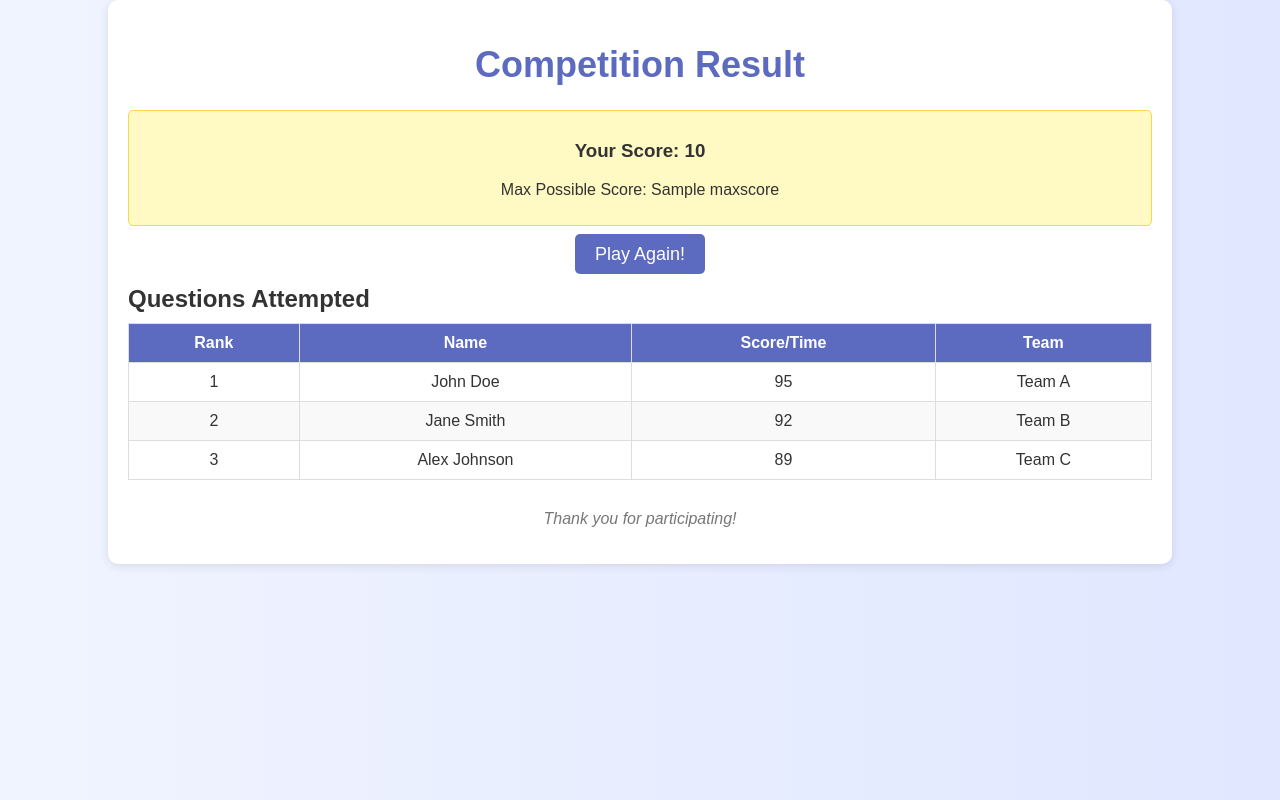
After one commit to kairavb/dsaplatform, a Flask app: template templates/result.html in a window 1280 px wide. The commit adds this page. Run offline with Flask 3, Linux system fonts and the light colour scheme; the template is opened without the code that fills it: most values are stand-ins (such as "Sample title", 1, 10 or a date in 2020); parts of the project's set-up code (start-up, migrations or seed data) failed here and were passed over.

Commit message:
result screen

```diff
--- a/app.py
+++ b/app.py
@@ -18,9 +18,9 @@ app = Flask(__name__)
 @app.route("/", methods=["GET","POST"])
 def index():
     if request.method == "POST":
-        global qdata, score
+        global qdata, score, maxscore
         qdata = []
-        score = 0
+        score, maxscore = 0, 0
         qid = int(request.form.get("code"))
 
         if qid == 1:
@@ -66,7 +66,8 @@ def game():
 
         qdata.pop()
         if len(qdata) == 0:
-            return f"your total score is: {score} out of {maxscore}"
+            return redirect("/result")
+
     else:
         if len(qdata) == 0:
             return redirect("/")
@@ -74,9 +75,12 @@ def game():
     return render_template("game.html", timer=qdata[-1][1], prblm=data[qdata[-1][0]][2], code=return_code, output=output, score=score)
 
 
-@app.route("/results", methods=["GET","POST"])
+@app.route("/result")
 def result():
-    return render_template("index.html")
+    if maxscore == 0:
+        return redirect("/")
+    else:
+        return render_template("result.html", score=score, maxscore=maxscore)
 
 
 if __name__ == "__main__":
--- a/templates/game.html
+++ b/templates/game.html
@@ -98,7 +98,7 @@
     // popup
     let num = `{{code}}`
     if (num == 1) {
-        let msg = `BKL dhang se code likh !!\n{{output | safe}}`;
+        let msg = `{{output | safe}}`;
         alert(msg);
     }
 
--- /dev/null
+++ b/templates/result.html
@@ -0,0 +1,154 @@
+<!DOCTYPE html>
+<html lang="en">
+<head>
+    <meta charset="UTF-8">
+    <meta name="viewport" content="width=device-width, initial-scale=1.0">
+    <title>Competition Result</title>
+    <style>
+        body {
+            font-family: Arial, sans-serif;
+            margin: 0;
+            padding: 0;
+            background: linear-gradient(to right, #f0f4ff, #e0e7ff);
+            color: #333;
+        }
+
+        .container {
+            width: 80%;
+            margin: auto;
+            padding: 20px;
+            background: white;
+            border-radius: 10px;
+            box-shadow: 0 2px 10px rgba(0, 0, 0, 0.1);
+        }
+
+        header {
+            text-align: center;
+            margin-bottom: 20px;
+        }
+
+        h1 {
+            font-size: 36px;
+            color: #5c6bc0;
+        }
+
+        .top-performers {
+            margin-bottom: 30px;
+        }
+
+        h2 {
+            font-size: 24px;
+            color: #333;
+            margin-bottom: 10px;
+        }
+
+        .center-button {
+            text-align: center;
+            margin-bottom: 20px;
+        }
+
+        .button {
+            padding: 10px 20px;
+            font-size: 18px;
+            color: white;
+            background-color: #5c6bc0;
+            border: none;
+            border-radius: 5px;
+            cursor: pointer;
+            transition: background-color 0.3s;
+            text-decoration: none;
+        }
+
+        .button:hover {
+            background-color: #3f51b5;
+        }
+
+        table {
+            width: 100%;
+            border-collapse: collapse;
+        }
+
+        th, td {
+            padding: 10px;
+            text-align: center;
+            border: 1px solid #ddd;
+        }
+
+        th {
+            background-color: #5c6bc0;
+            color: white;
+        }
+
+        tr:nth-child(even) {
+            background-color: #f9f9f9;
+        }
+
+        .winner-spotlight {
+            text-align: center;
+            margin-top: 20px;
+            padding: 10px;
+            background-color: #fff9c4;
+            border: 1px solid #ffd54f;
+            border-radius: 5px;
+        }
+
+        footer {
+            text-align: center;
+            margin-top: 20px;
+            font-style: italic;
+            color: #777;
+        }
+    </style>
+</head>
+<body>
+    <div class="container">
+        <header>
+            <h1>Competition Result</h1>
+        </header>
+        <div class="winner-spotlight">
+            <h3>Your Score: {{score}}</h3>
+            <p>Max Possible Score: {{maxscore}}</p>
+        </div>
+        <br>
+        <div class="center-button">
+            <a href="/" class="button">Play Again!</a>
+        </div>
+        <section class="top-performers">
+            <h2>Questions Attempted</h2>
+            <table>
+                <thead>
+                    <tr>
+                        <th>Rank</th>
+                        <th>Name</th>
+                        <th>Score/Time</th>
+                        <th>Team</th>
+                    </tr>
+                </thead>
+                <tbody>
+                    <tr>
+                        <td>1</td>
+                        <td>John Doe</td>
+                        <td>95</td>
+                        <td>Team A</td>
+                    </tr>
+                    <tr>
+                        <td>2</td>
+                        <td>Jane Smith</td>
+                        <td>92</td>
+                        <td>Team B</td>
+                    </tr>
+                    <tr>
+                        <td>3</td>
+                        <td>Alex Johnson</td>
+                        <td>89</td>
+                        <td>Team C</td>
+                    </tr>
+                </tbody>
+            </table>
+        </section>
+        <footer>
+            <p>Thank you for participating!</p>
+        </footer>
+    </div>
+</body>
+</html>
```
Also changed, not shown: README.md.
